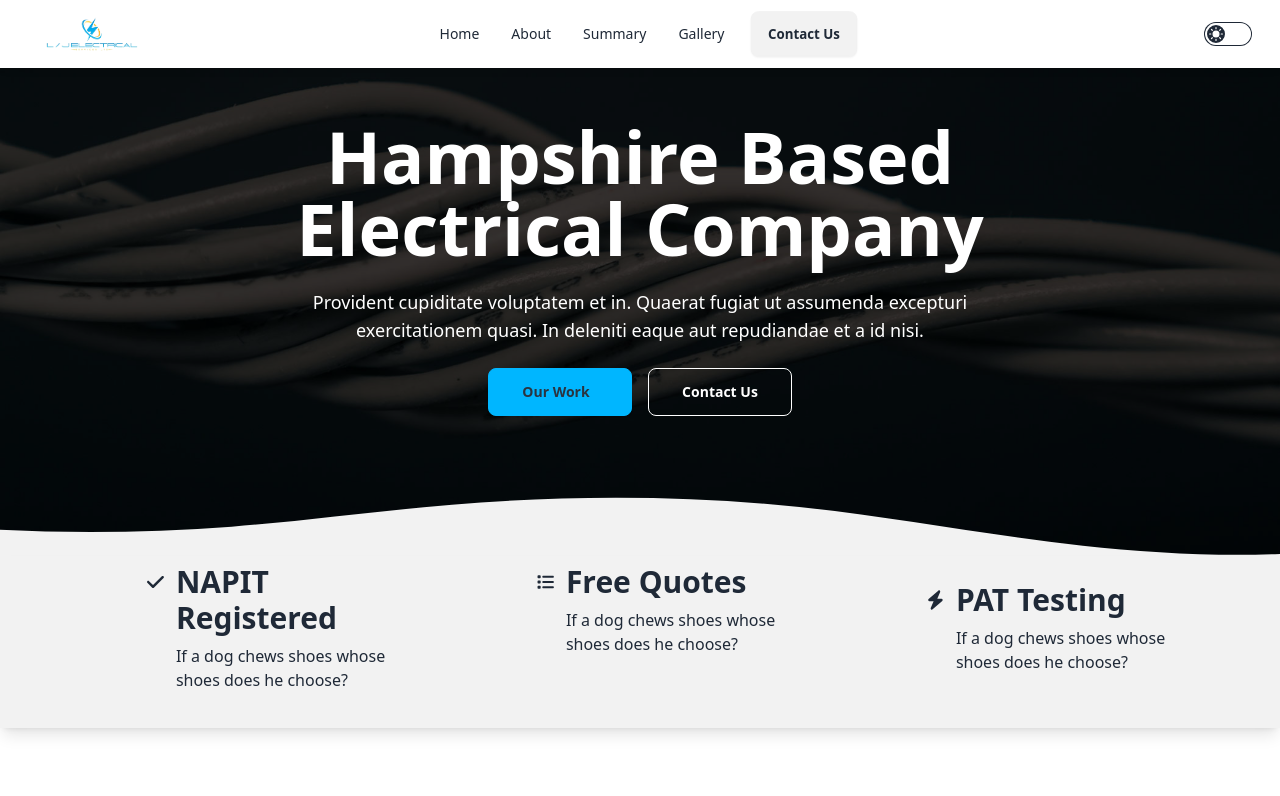
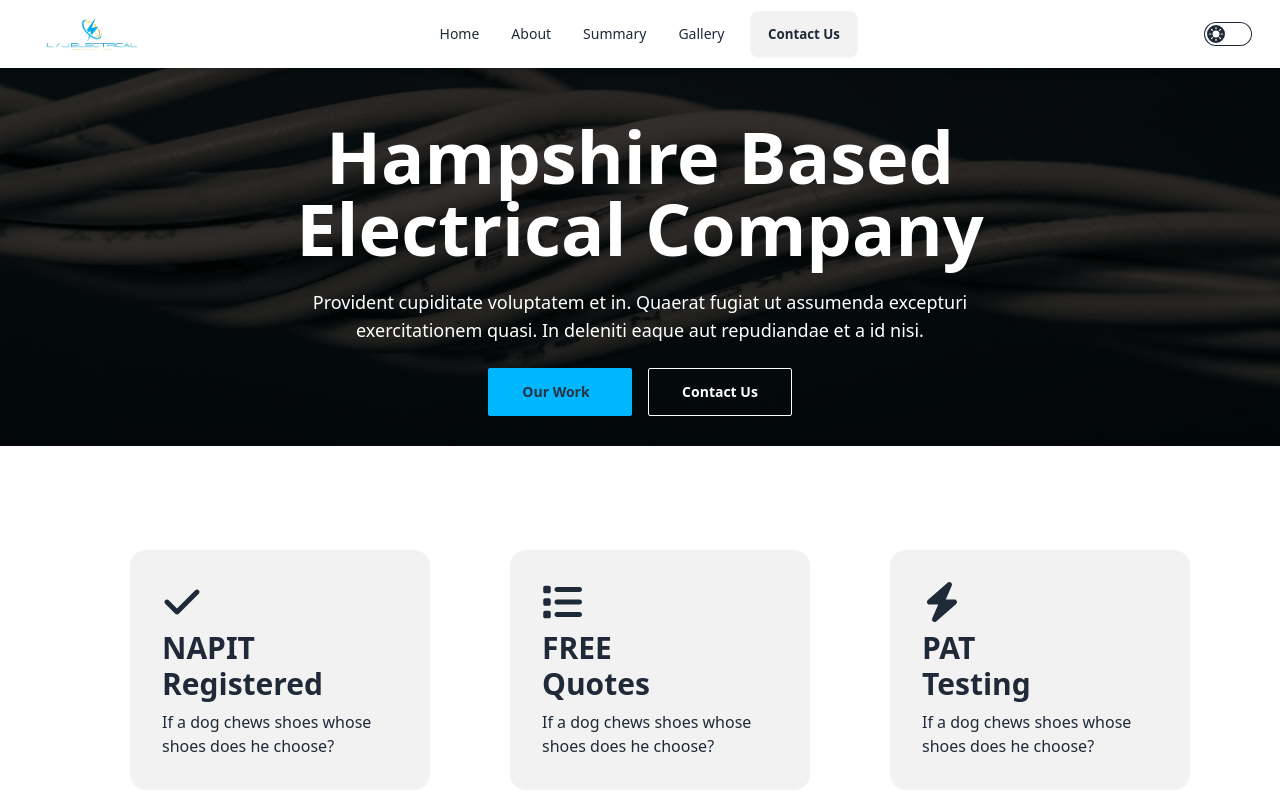
Before and after one commit to Br4nd0n5434/LiamsWebsite, a React (Vite) app: page / in a window 1280 px wide. Shown: the top 796 px of the page. Built offline with nearby package versions, Linux system fonts and the light colour scheme.

Commit message:
dsretgdrg

```diff
--- a/src/components/Gallery.jsx
+++ b/src/components/Gallery.jsx
@@ -2,7 +2,8 @@ import React from 'react';
 
 const Gallery = () => {
   return (
-    <div className='mt-16 text-center'>
+    <div className='mt-16 text-center bg-base-200 pt-20'>
+      {/* <span className='h-[1px] w-10 mb-2 rounded-full bg-base-content block mx-auto'></span> */}
       <h2 className='text-muted text-md mb-2'>WHAT WE DO</h2>
       <h1 className='text-center text-4xl font-bold mx-1'>Check Out Our Work</h1>
       <div className="container mx-auto px-5 py-2 lg:px-32 pt-16">
--- a/src/components/Hero.jsx
+++ b/src/components/Hero.jsx
@@ -4,11 +4,11 @@ import HeroImage from '../assets/ethernet.jpeg';
 const Hero = () => {
   return (
     <div className='relative'>
-      <div className="hero flex min-h-screen lg:min-h-[70vh] justify-center items-center lg:items-start">
-      <div class="custom-shape-divider-bottom-1717502932 z-[1] hidden lg:block">
-        <svg xmlns="http://www.w3.org/2000/svg" viewBox="0 0 1200 120" preserveAspectRatio="none">
-            <path d="M985.66,92.83C906.67,72,823.78,31,743.84,14.19c-82.26-17.34-168.06-16.33-250.45.39-57.84,11.73-114,31.07-172,41.86A600.21,600.21,0,0,1,0,27.35V120H1200V95.8C1132.19,118.92,1055.71,111.31,985.66,92.83Z" class="fill-base-200"></path>
-        </svg>
+      <div className="hero flex min-h-screen lg:min-h-[55vh] justify-center items-center lg:items-start">
+      <div className="custom-shape-divider-bottom-1717523081 fill-base-100 hidden">
+          <svg data-name="Layer 1" xmlns="http://www.w3.org/2000/svg" viewBox="0 0 1200 120" preserveAspectRatio="none">
+              <path d="M600,112.77C268.63,112.77,0,65.52,0,7.23V120H1200V7.23C1200,65.52,931.37,112.77,600,112.77Z"></path>
+          </svg>
       </div>
         {/* Background image and dark overlay */}
         <div className="absolute inset-0 bg-cover bg-no-repeat bg-center" style={{ backgroundImage: `url(${HeroImage})` }}>
@@ -23,51 +23,45 @@ const Hero = () => {
               Provident cupiditate voluptatem et in. Quaerat fugiat ut assumenda excepturi exercitationem quasi. In deleniti eaque aut repudiandae et a id nisi.
             </p>
             <div className="header-btns flex flex-col md:flex-row gap-3 lg:gap-4 justify-center">
-              <button className="btn btn-info w-full md:w-36 text-neutral">
+              <button className="btn btn-info w-full md:w-36 text-neutral rounded-sm">
                 Our Work<i className="fa-solid fa-arrow-right mt-[2px]"></i>
               </button>
-              <button className="btn w-full md:w-36 btn-outline border-white text-white hover:bg-white hover:text-neutral">
+              <button className="btn w-full md:w-36 btn-outline rounded-sm border-white text-white hover:bg-white hover:text-neutral">
                 Contact Us
               </button>
             </div>
           </div>
         </div>
       </div>
-      <div className="py-10 md:py-1 md:-mt-1 bg-base-200 shadow-lg cards">
-        <div className="flex lg:flex-nowrap flex-wrap justify-center lg:ml-10 items-center gap-y-10 big-z">
-          <div className="card sm:min-w-[300px] w-full sm:w-1/4 mx-10 rounded-none md:pt-0 lg:-mt-7 card">
-            <div className="card-body bg-transparent">
-              <div className="flex gap-3 items-start">
-                <svg className="w-[30px] h-[30px] fill-base-content mt-[3px]" xmlns="http://www.w3.org/2000/svg" viewBox="0 0 448 512">
+      <div className="py-10 mt-16 cards mx-auto">
+        <div className="flex lg:flex-nowrap flex-wrap justify-center lg:ml-10 items-center gap-20 big-z">
+          <div className="sm:min-w-[300px] min-h-[200px] max-w-[250px] sm:w-1/4 flex items-center justify-center bg-base-200 md:pt-0 card">
+            <div className="card-body bg-transparent flex justify-center">
+                <svg className="w-[40px] h-[40px] fill-base-content" xmlns="http://www.w3.org/2000/svg" viewBox="0 0 448 512">
                   <path d="M438.6 105.4c12.5 12.5 12.5 32.8 0 45.3l-256 256c-12.5 12.5-32.8 12.5-45.3 0l-128-128c-12.5-12.5-12.5-32.8 0-45.3s32.8-12.5 45.3 0L160 338.7 393.4 105.4c12.5-12.5 32.8-12.5 45.3 0z"/>
                 </svg>
                 <div>
                   <h2 className="card-title mb-2 text-3xl">NAPIT Registered</h2>
                   <p className="">If a dog chews shoes whose shoes does he choose?</p>
                 </div>
-              </div>
             </div>
           </div>
-          <div className="card sm:min-w-[300px] w-full sm:w-1/4 mx-10 lg:-mt-16 rounded-none card">
-            <div className="card-body bg-transparent">
-              <div className="flex gap-3 items-start">
-              <svg className="w-[30px] h-[30px] fill-base-content mt-[3px]" xmlns="http://www.w3.org/2000/svg" viewBox="0 0 512 512"><path d="M40 48C26.7 48 16 58.7 16 72v48c0 13.3 10.7 24 24 24H88c13.3 0 24-10.7 24-24V72c0-13.3-10.7-24-24-24H40zM192 64c-17.7 0-32 14.3-32 32s14.3 32 32 32H480c17.7 0 32-14.3 32-32s-14.3-32-32-32H192zm0 160c-17.7 0-32 14.3-32 32s14.3 32 32 32H480c17.7 0 32-14.3 32-32s-14.3-32-32-32H192zm0 160c-17.7 0-32 14.3-32 32s14.3 32 32 32H480c17.7 0 32-14.3 32-32s-14.3-32-32-32H192zM16 232v48c0 13.3 10.7 24 24 24H88c13.3 0 24-10.7 24-24V232c0-13.3-10.7-24-24-24H40c-13.3 0-24 10.7-24 24zM40 368c-13.3 0-24 10.7-24 24v48c0 13.3 10.7 24 24 24H88c13.3 0 24-10.7 24-24V392c0-13.3-10.7-24-24-24H40z"/></svg>
+          <div className="sm:min-w-[300px] min-h-[200px] max-w-[250px] sm:w-1/4 flex items-center justify-center bg-base-200 md:pt-0 card">
+            <div className="card-body bg-transparent flex justify-center">
+              <svg className="w-[40px] h-[40px] fill-base-content" xmlns="http://www.w3.org/2000/svg" viewBox="0 0 512 512"><path d="M40 48C26.7 48 16 58.7 16 72v48c0 13.3 10.7 24 24 24H88c13.3 0 24-10.7 24-24V72c0-13.3-10.7-24-24-24H40zM192 64c-17.7 0-32 14.3-32 32s14.3 32 32 32H480c17.7 0 32-14.3 32-32s-14.3-32-32-32H192zm0 160c-17.7 0-32 14.3-32 32s14.3 32 32 32H480c17.7 0 32-14.3 32-32s-14.3-32-32-32H192zm0 160c-17.7 0-32 14.3-32 32s14.3 32 32 32H480c17.7 0 32-14.3 32-32s-14.3-32-32-32H192zM16 232v48c0 13.3 10.7 24 24 24H88c13.3 0 24-10.7 24-24V232c0-13.3-10.7-24-24-24H40c-13.3 0-24 10.7-24 24zM40 368c-13.3 0-24 10.7-24 24v48c0 13.3 10.7 24 24 24H88c13.3 0 24-10.7 24-24V392c0-13.3-10.7-24-24-24H40z"/></svg>
                 <div>
-                  <h2 className="card-title mb-2 text-3xl">Free Quotes</h2>
+                  <h2 className="card-title mb-2 text-3xl">FREE <br /> Quotes</h2>
                   <p className="">If a dog chews shoes whose shoes does he choose?</p>
                 </div>
-              </div>
             </div>
           </div>
-          <div className="card sm:min-w-[300px] w-full sm:w-1/4 mx-10 rounded-none lg:-mt-7 card">
+          <div className="sm:min-w-[300px] min-h-[200px] max-w-[250px] sm:w-1/4 flex items-center justify-center bg-base-200 md:pt-0 card">
             <div className="card-body bg-transparent">
-              <div className="flex gap-3 items-start">
-              <svg className="w-[30px] h-[30px] fill-base-content mt-[3px]" xmlns="http://www.w3.org/2000/svg" viewBox="0 0 448 512"><path d="M349.4 44.6c5.9-13.7 1.5-29.7-10.6-38.5s-28.6-8-39.9 1.8l-256 224c-10 8.8-13.6 22.9-8.9 35.3S50.7 288 64 288H175.5L98.6 467.4c-5.9 13.7-1.5 29.7 10.6 38.5s28.6 8 39.9-1.8l256-224c10-8.8 13.6-22.9 8.9-35.3s-16.6-20.7-30-20.7H272.5L349.4 44.6z"/></svg>
+              <svg className="w-[40px] h-[40px] fill-base-content" xmlns="http://www.w3.org/2000/svg" viewBox="0 0 448 512"><path d="M349.4 44.6c5.9-13.7 1.5-29.7-10.6-38.5s-28.6-8-39.9 1.8l-256 224c-10 8.8-13.6 22.9-8.9 35.3S50.7 288 64 288H175.5L98.6 467.4c-5.9 13.7-1.5 29.7 10.6 38.5s28.6 8 39.9-1.8l256-224c10-8.8 13.6-22.9 8.9-35.3s-16.6-20.7-30-20.7H272.5L349.4 44.6z"/></svg>
                 <div>
-                  <h2 className="card-title mb-2 text-3xl">PAT Testing</h2>
+                  <h2 className="card-title mb-2 text-3xl">PAT <br /> Testing</h2>
                   <p className="">If a dog chews shoes whose shoes does he choose?</p>
                 </div>
-              </div>
             </div>
           </div>
         </div>
--- a/src/index.css
+++ b/src/index.css
@@ -11,21 +11,21 @@
     z-index: -10;
 }
 
-.custom-shape-divider-bottom-1717502932 {
+.custom-shape-divider-bottom-1717523081 {
     position: absolute;
     bottom: 0;
-    left: -180px;
-    width: 120%;
+    left: 0;
+    width: 100%;
     overflow: hidden;
     line-height: 0;
     z-index: 1;
 }
 
-.custom-shape-divider-bottom-1717502932 svg {
+.custom-shape-divider-bottom-1717523081 svg {
     position: relative;
     display: block;
     width: calc(100% + 1.3px);
-    height: 63px;
+    height: 70px;
     z-index: 1;
 }
 
```
